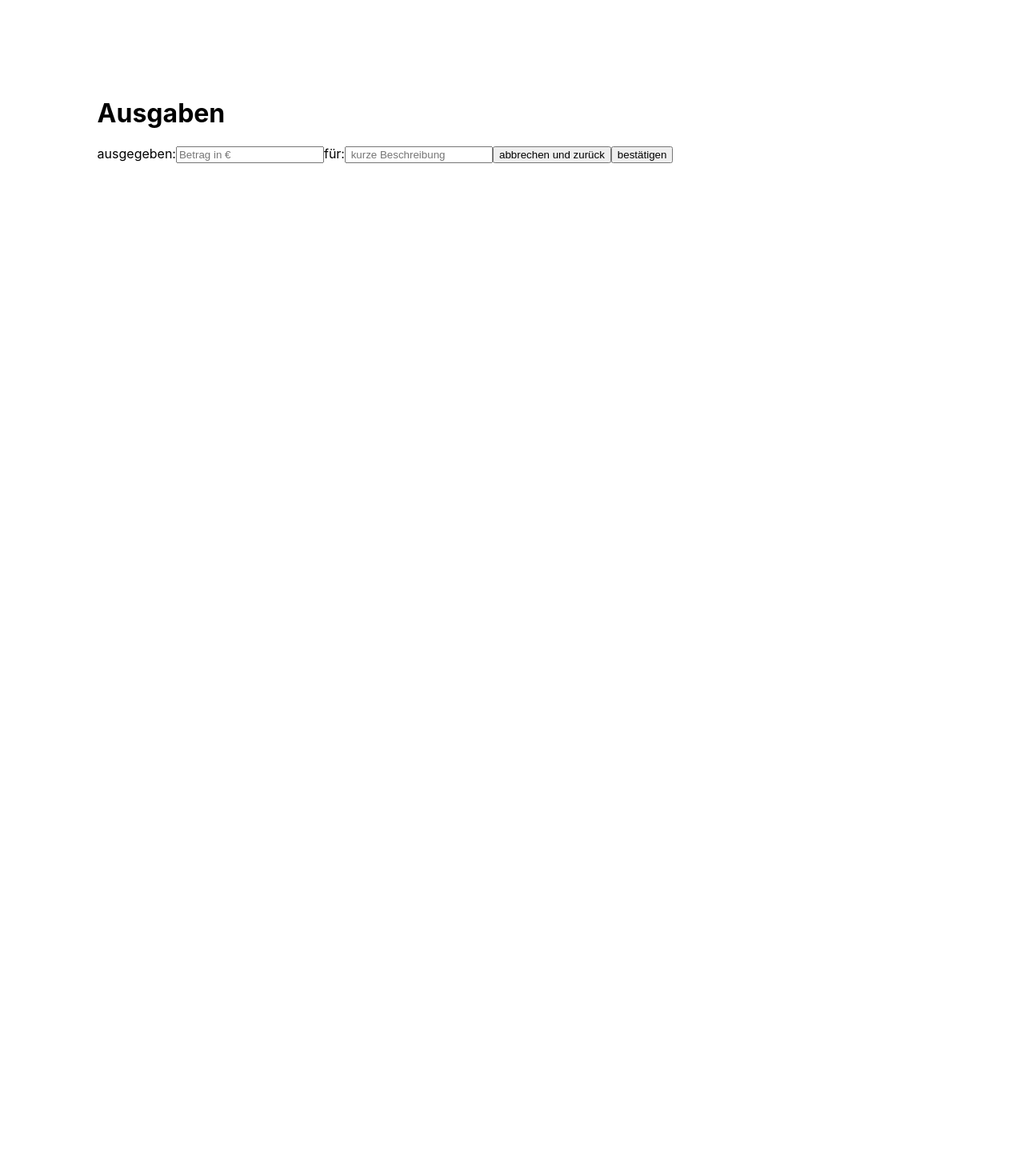
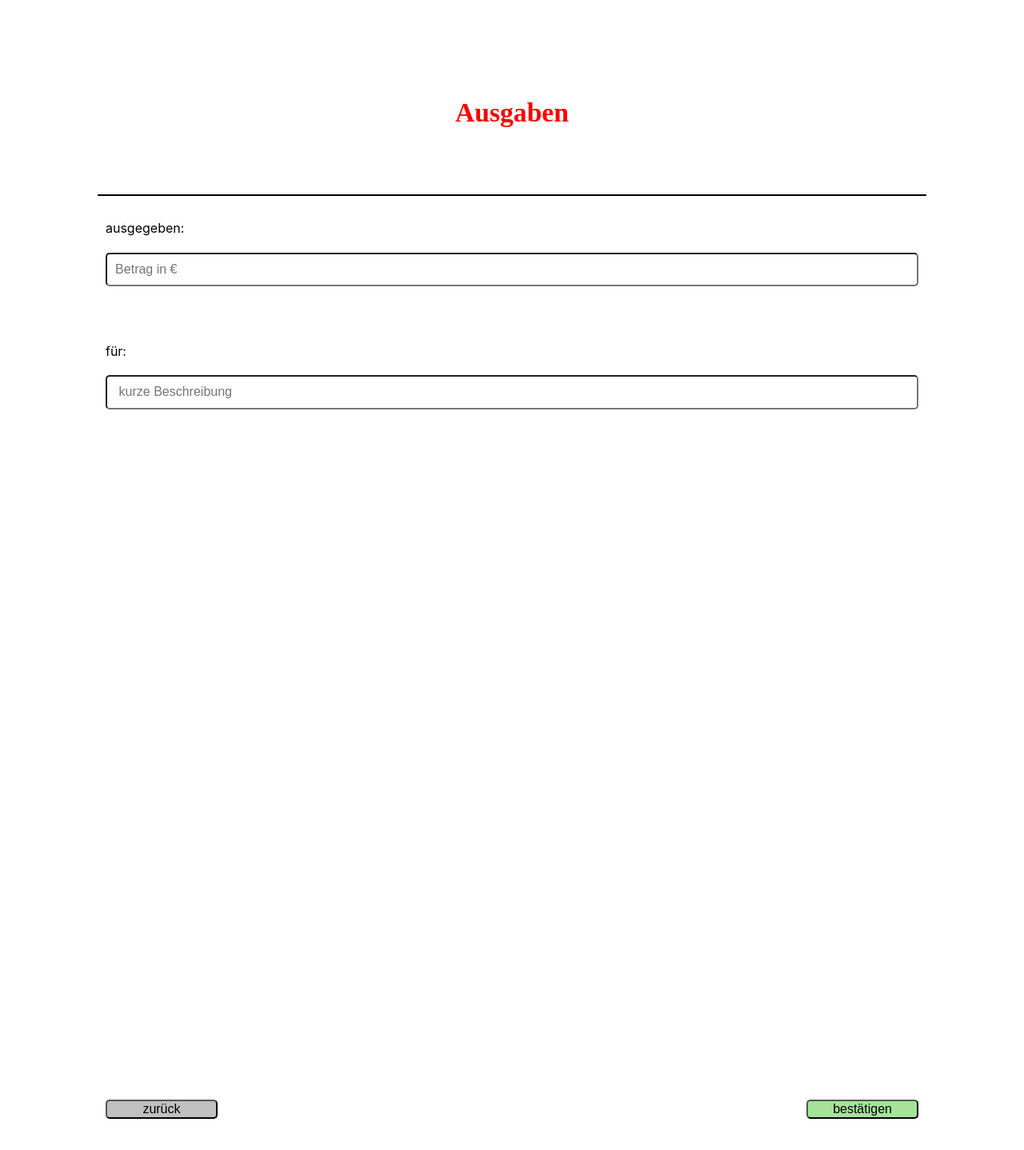
Before and after one commit to JohannaHopp/capstone-project, a Next.js app: page /moneyspending in a window 1280 px wide. Shown: the top 1438 px of the page at 80% size. Before the commit the page ends 800 px from the top, so only its background shows below. Built offline with nearby package versions, Linux system fonts and the light colour scheme.

Commit message:
add styling to money spending page

```diff
--- a/components/TransactionForm.js
+++ b/components/TransactionForm.js
@@ -1,4 +1,5 @@
 import { useRouter } from "next/router";
+import styled from "styled-components";
 
 export default function TransactionForm({ onAddEntry, title }) {
   function handleSubmit(event) {
@@ -14,12 +15,12 @@ export default function TransactionForm({ onAddEntry, title }) {
 
   return (
     <main>
-      <header>
-        <h1>{`${title}`}</h1>
-      </header>
-      <form onSubmit={handleSubmit}>
-        <label htmlFor="spending">ausgegeben:</label>
-        <input
+      <StyledHeader>
+        <StyledHeadline>{`${title}`}</StyledHeadline>
+      </StyledHeader>
+      <StyledForm onSubmit={handleSubmit}>
+        <StyledLabel htmlFor="spending">ausgegeben:</StyledLabel>
+        <StyledInput
           type="number"
           step="0.01"
           min="0"
@@ -28,19 +29,78 @@ export default function TransactionForm({ onAddEntry, title }) {
           placeholder="Betrag in €"
           required
         />
-        <label htmlFor="spendFor">für:</label>
-        <input
+        <StyledLabel htmlFor="spendFor">für:</StyledLabel>
+        <StyledInput
           type="text"
           id="spendFor"
           name="spendFor"
           placeholder=" kurze Beschreibung"
           required
         />
-        <button onClick={() => router.push("./overview")}>abbrechen und zurück</button>
-        <button type="submit" onClick={() => router.push("./overview")}>
-          bestätigen
-        </button>
-      </form>
+        <ButtonGroup>
+          <StyledCancelButton onClick={() => router.push("./overview")}>zurück</StyledCancelButton>
+          <StyledSubmitButton type="submit" onClick={() => router.push("./overview")}>
+            bestätigen
+          </StyledSubmitButton>
+        </ButtonGroup>
+      </StyledForm>
     </main>
   );
 }
+
+const StyledHeader = styled.header`
+  padding-bottom: 3%;
+  margin: 0%;
+  border-bottom: 2px solid black;
+`;
+
+const StyledHeadline = styled.h1`
+  margin: 5% 0% 5%;
+  font-family: san-serif;
+  font-size: 2.1em;
+  color: var(--red-headline);
+  text-align: center;
+`;
+
+const StyledForm = styled.form`
+  display: flex;
+  flex-direction: column;
+  margin: 1%;
+`;
+
+const StyledLabel = styled.label`
+  margin: 2% 0% 2%;
+  padding-bottom: 4%
+  font-size: 1em;
+`;
+
+const StyledInput = styled.input`
+  border-radius: 5px;
+  padding: 1%;
+  margin-bottom: 5%;
+  font-size: 1em;
+`;
+
+const ButtonGroup = styled.div`
+margin-top: 80%;
+display: flex;
+flex-direction row;
+align-items: flex-end;
+justify-content: space-between;
+`;
+
+const StyledCancelButton = styled.button`
+  justify-content: flex-start;
+  width: 140px;
+  font-size: 1em;
+  border-radius: 5px;
+  background-color: var(--back-button);
+`;
+
+const StyledSubmitButton = styled.button`
+  margin: ;
+  width: 140px;
+  font-size: 1em;
+  border-radius: 5px;
+  background-color: var(--green-button);
+`;
--- a/pages/overview.js
+++ b/pages/overview.js
@@ -42,7 +42,7 @@ const StyledHeader = styled.header`
 `;
 
 const StyledHeadline = styled.h1`
-  margin: 7% 0% 10%;
+  margin: 5% 0% 5%;
   font-family: san-serif;
   font-size: 2.1em;
   color: var(--red-headline);
```
